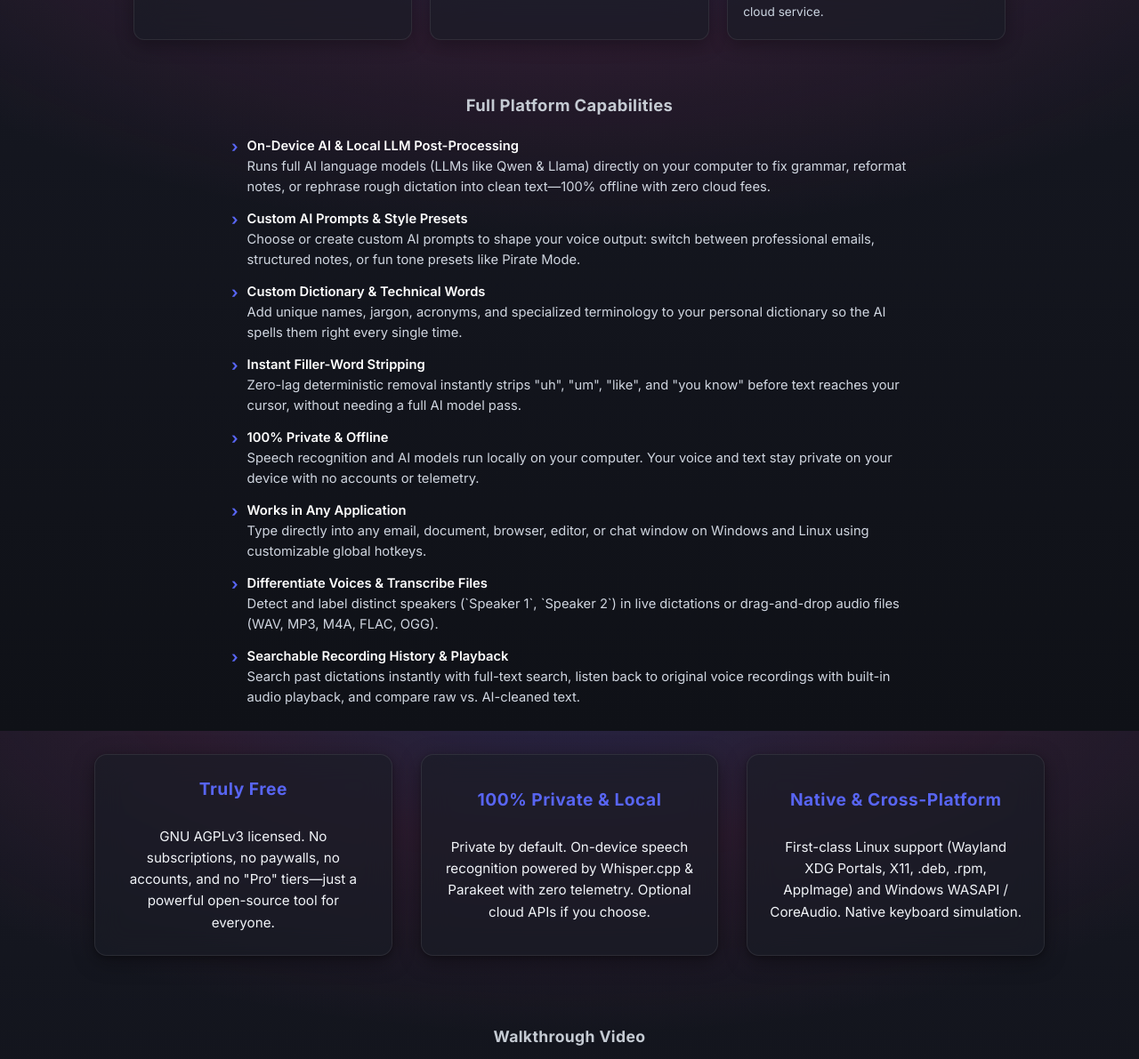
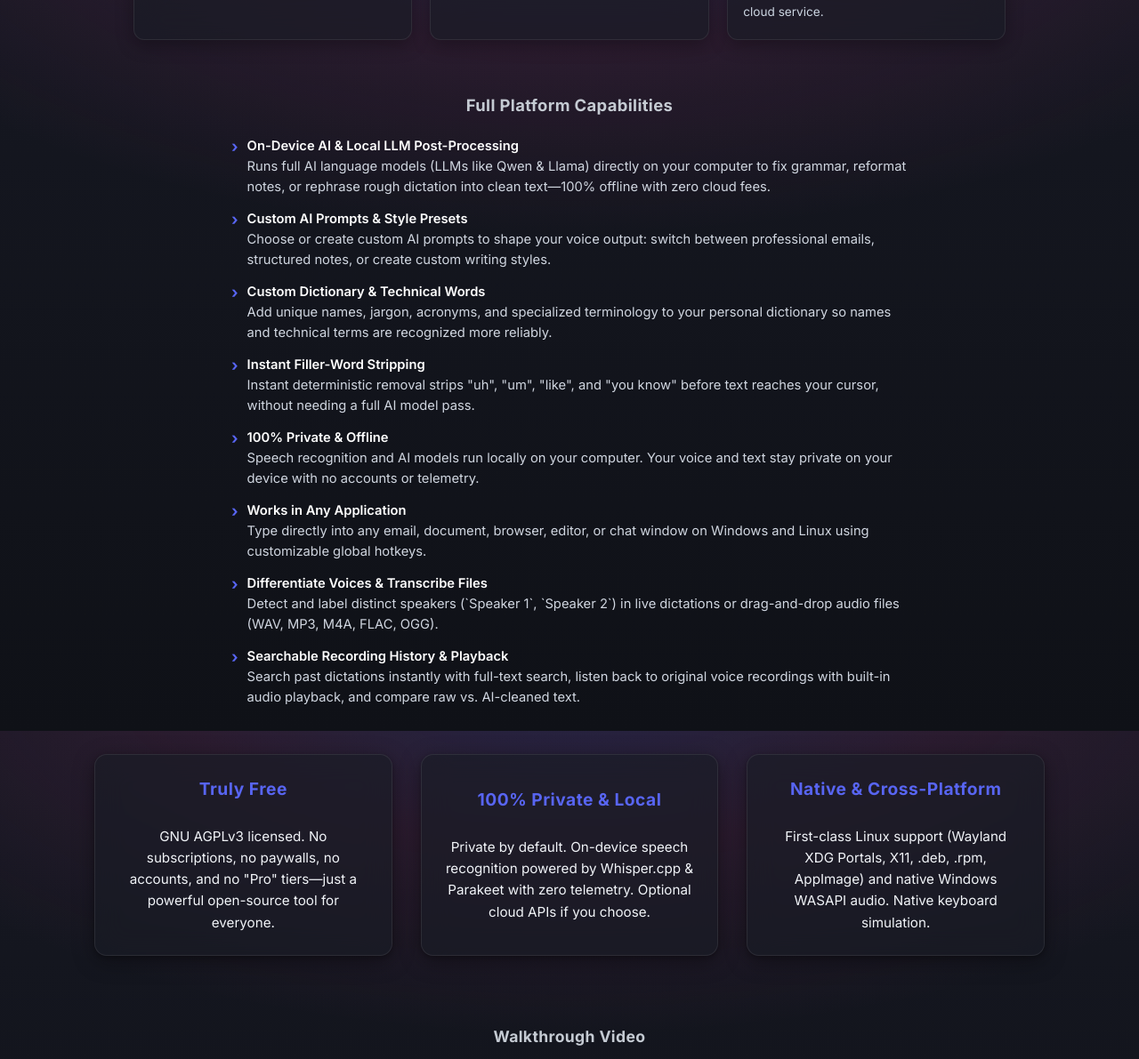
Before and after one commit to jackbrumley/voquill, a Jekyll site: the page built from docs/index.html, in a window 1280 px wide and 1400 px high, scrolled down 1878 px, cut to the strip 0-1191 px from the top of the window. Shown: the whole strip at 89% size. Built offline with Jekyll 4.4.1, drawn with Linux system fonts in a browser that asks for light colours.

```diff
--- a/docs/index.html
+++ b/docs/index.html
@@ -156,15 +156,15 @@
     </li>
     <li>
       <strong>Custom AI Prompts &amp; Style Presets</strong>
-      <span class="feature-desc">Choose or create custom AI prompts to shape your voice output: switch between professional emails, structured notes, or fun tone presets like Pirate Mode.</span>
+      <span class="feature-desc">Choose or create custom AI prompts to shape your voice output: switch between professional emails, structured notes, or create custom writing styles.</span>
     </li>
     <li>
       <strong>Custom Dictionary &amp; Technical Words</strong>
-      <span class="feature-desc">Add unique names, jargon, acronyms, and specialized terminology to your personal dictionary so the AI spells them right every single time.</span>
+      <span class="feature-desc">Add unique names, jargon, acronyms, and specialized terminology to your personal dictionary so names and technical terms are recognized more reliably.</span>
     </li>
     <li>
       <strong>Instant Filler-Word Stripping</strong>
-      <span class="feature-desc">Zero-lag deterministic removal instantly strips "uh", "um", "like", and "you know" before text reaches your cursor, without needing a full AI model pass.</span>
+      <span class="feature-desc">Instant deterministic removal strips "uh", "um", "like", and "you know" before text reaches your cursor, without needing a full AI model pass.</span>
     </li>
     <li>
       <strong>100% Private &amp; Offline</strong>
@@ -196,7 +196,7 @@
   </div>
   <div class="card">
     <h3>Native &amp; Cross-Platform</h3>
-    <p>First-class Linux support (Wayland XDG Portals, X11, .deb, .rpm, AppImage) and Windows WASAPI / CoreAudio. Native keyboard simulation.</p>
+    <p>First-class Linux support (Wayland XDG Portals, X11, .deb, .rpm, AppImage) and native Windows WASAPI audio. Native keyboard simulation.</p>
   </div>
 </section>
 
```
Also changed, not shown: docs/FEATURES.md (+2 -2 lines), README.md.
